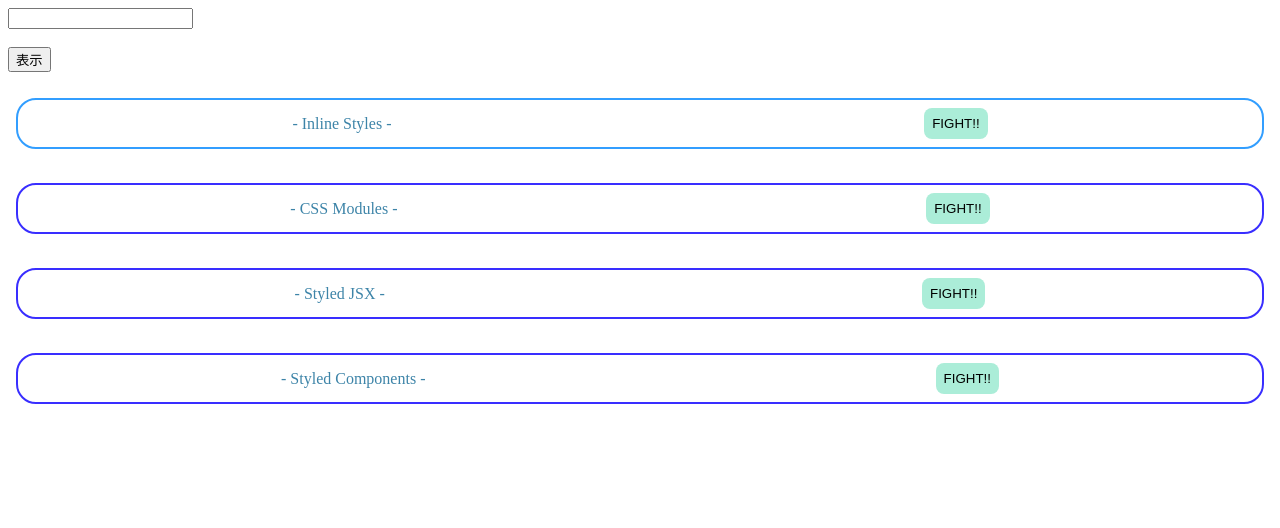
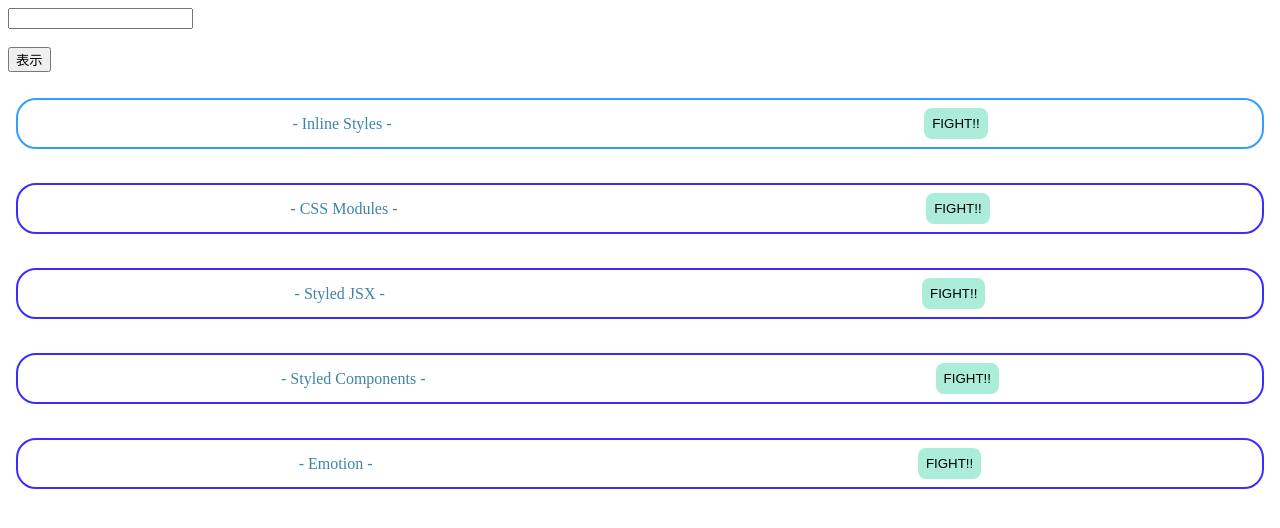
Before and after one commit to XeicuLy/react-step-up-practice, a React (Vite) app: page / in a window 1280 px wide. Shown: the top 528 px of the page. Built offline with nearby package versions, Linux system fonts and the light colour scheme.

Commit message:
:art: style: Emotionの適用

```diff
--- a/src/App.jsx
+++ b/src/App.jsx
@@ -1,6 +1,7 @@
 import { useState, useCallback, useMemo } from 'react';
 import { ChildArea } from './components/ChildArea';
 import { CssModules } from './components/CssModules';
+import { Emotion } from './components/Emotion';
 import { InlineStyle } from './components/InlineStyle';
 import { StyledComponents } from './components/StyledComponents';
 import { StyledJsx } from './components/StyledJsx';
@@ -40,6 +41,8 @@
       <StyledJsx />
       <br />
       <StyledComponents />
+      <br />
+      <Emotion />
     </div>
   );
 };
--- /dev/null
+++ b/src/components/Emotion.jsx
@@ -0,0 +1,38 @@
+/** @jsxRuntime classic */
+/**@jsx jsx */
+import { jsx, css } from '@emotion/react';
+import styled from '@emotion/styled';
+
+export const Emotion = () => {
+  const containerStyle = css`
+    border: 2px solid #392eff;
+    border-radius: 20px;
+    padding: 8px;
+    margin: 8px;
+    display: flex;
+    justify-content: space-around;
+    align-items: center;
+  `;
+  const titleStyle = css({
+    margin: '0',
+    color: '#3d84a8',
+  });
+  return (
+    <div css={containerStyle}>
+      <p css={titleStyle}>- Emotion -</p>
+      <Button>FIGHT!!</Button>
+    </div>
+  );
+};
+
+const Button = styled.button`
+  background: #abedd8;
+  border: none;
+  padding: 8px;
+  border-radius: 8px;
+  &:hover {
+    background-color: #46cdcf;
+    color: #fff;
+    cursor: pointer;
+  }
+`;
```
